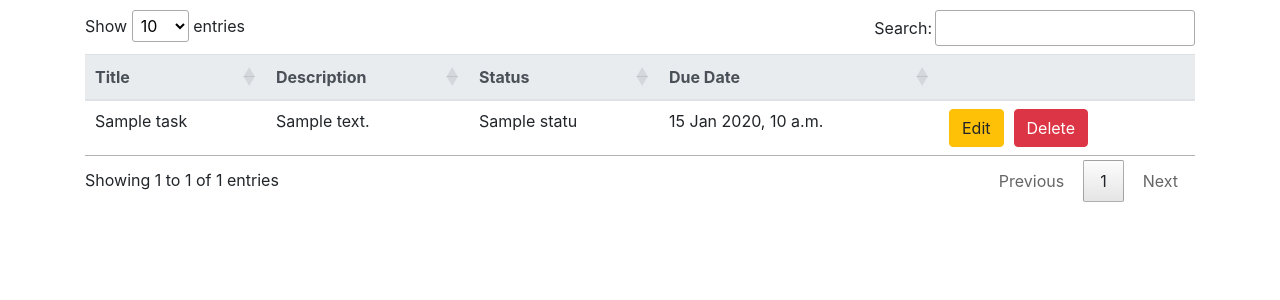
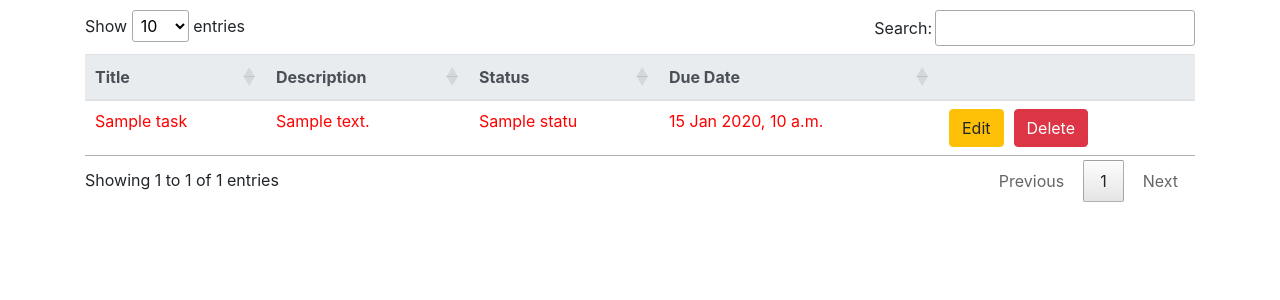
Before and after one commit to anonymousapps/simple_api_app, a Django app: page /simpleapi/ in a window 1280 px wide. Shown: the part 108-408 px from the top of the page. Run offline with Django 5.2, Linux system fonts and the light colour scheme; tables that the repository leaves empty hold one stand-in row (values such as "Sample post"); parts of the project's set-up code (start-up, migrations or seed data) failed here and were passed over; some libraries are stand-ins or nearby versions.

Commit message:
Show overdue tasks in red

```diff
--- a/simple_api_app/models.py
+++ b/simple_api_app/models.py
@@ -1,4 +1,5 @@
 from django.db import models
+from django.utils import timezone
 
 class Status(models.Model):
     name = models.CharField(max_length=32)
@@ -24,5 +25,9 @@ class Task(models.Model):
     due_date = models.DateTimeField(
                     help_text='When the task is due')
 
+    @property
+    def due_date_in_the_past(self):
+        return self.due_date <= timezone.now()
+
     def __str__(self):
         return self.title
--- a/simple_api_app/static/simple_api_app/style.css
+++ b/simple_api_app/static/simple_api_app/style.css
@@ -27,3 +27,7 @@ body {
 .row--margin-top {
     margin-top: 10px;
 }
+
+.overdue {
+    color: red;
+}
--- a/simple_api_app/templates/simple_api_app/index.html
+++ b/simple_api_app/templates/simple_api_app/index.html
@@ -25,7 +25,7 @@
         </thead>
         <tbody>
     {% for task in task_list %}
-            <tr>
+            <tr {% if task.due_date_in_the_past %}class="overdue"{% endif %}>
                 <td>{{ task.title }}</td>
                 <td>{{ task.description }}</td>
                 <td>{{ task.status }}</td>
```
Also changed, not shown: README.md.
